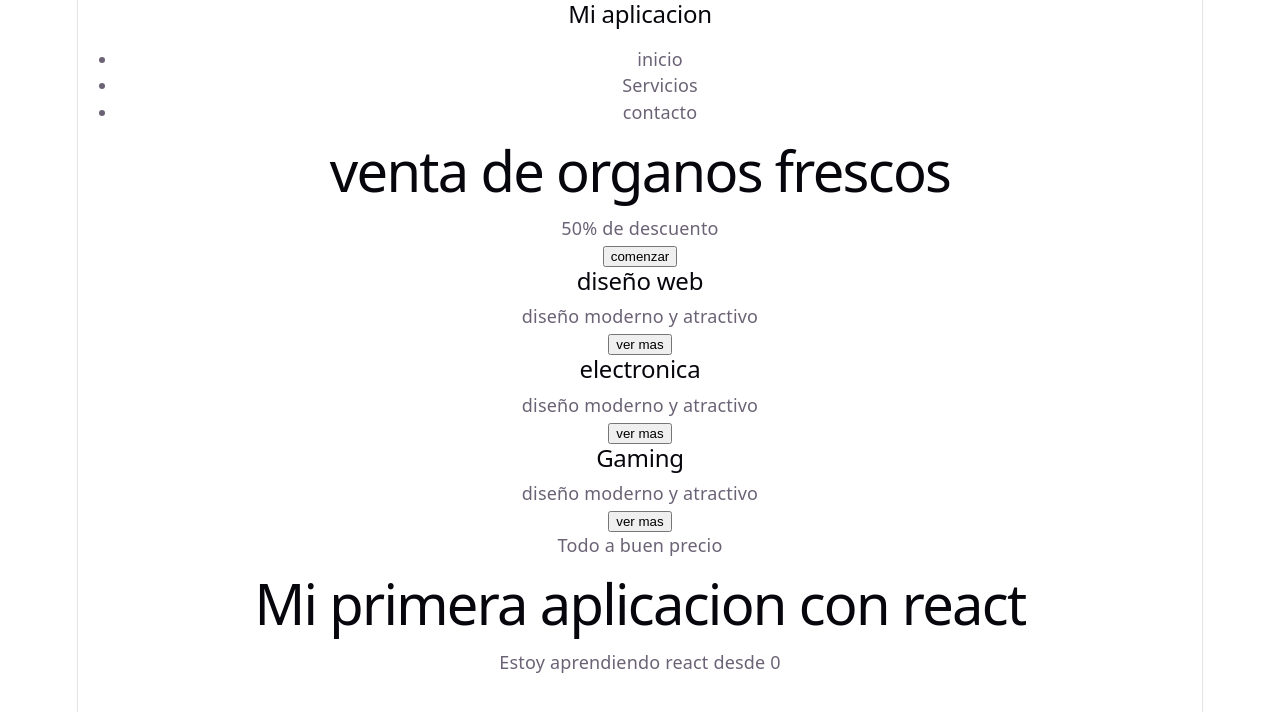
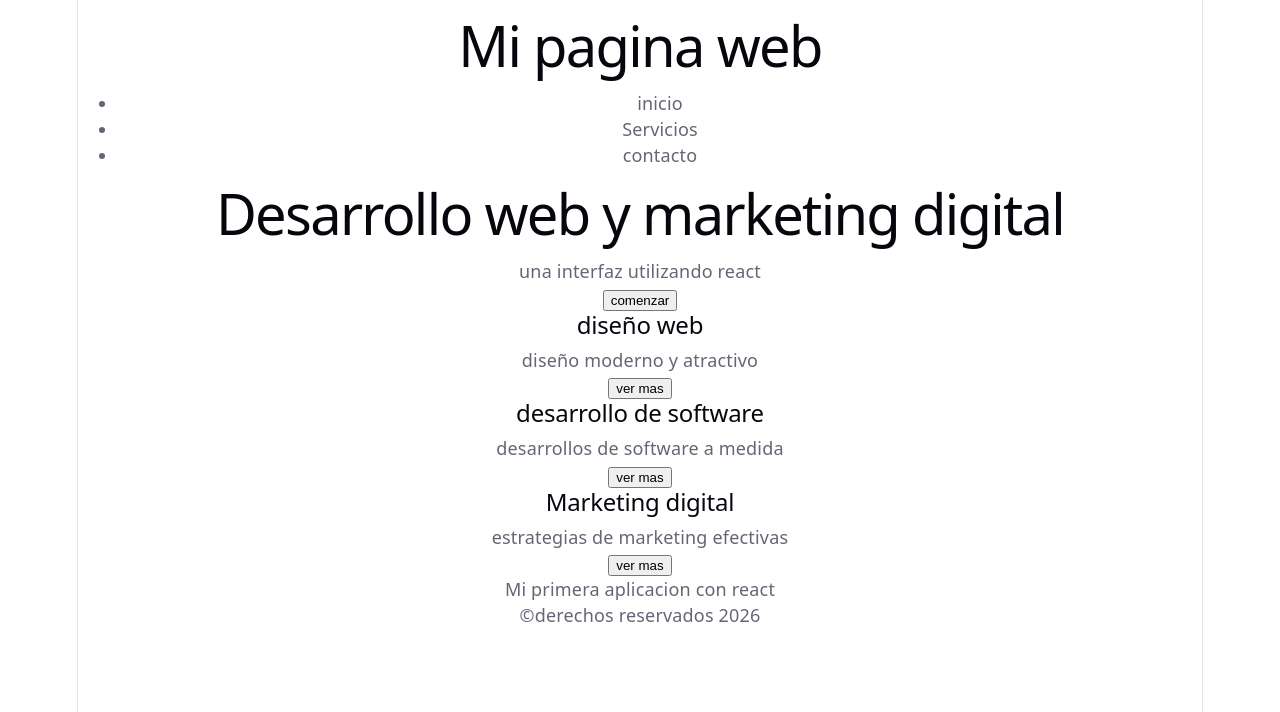
Before and after one commit to JhonCarmona-py/Mi-primera-App, a React (Vite) app: page / in a window 1280 px wide. Shown: the top 712 px of the page. Built offline with nearby package versions, Linux system fonts and the light colour scheme.

Commit message:
cambios realizados

```diff
--- a/src/App.tsx
+++ b/src/App.tsx
@@ -8,27 +8,32 @@ function App(){
 
 return(
   <div>
+    <h1>
+      Mi pagina web
+    </h1>
     <Navbar/>
+
     <Hero/>
     <section>
       <Card
       nombre="diseño web"
       descripcion="diseño moderno y atractivo"
+      info="diseños personalizados con IA a 15% de descuento"
       />
       <Card
-      nombre ="electronica"
-      descripcion="diseño moderno y atractivo"
+      nombre ="desarrollo de software"
+      descripcion="desarrollos de software a medida"
+      info="desarrollos de software a medida para tu negocio"
       />
       <Card
-      nombre="Gaming"
-      descripcion="diseño moderno y atractivo"
+      nombre="Marketing digital"
+      descripcion="estrategias de marketing efectivas"
+      info="estrategias de marketing efectivas para tu negocio"
       />
     </section>
     <Footer/>
-    <h1>
-      Mi primera aplicacion con react
-    </h1>
-    <p>Estoy aprendiendo react desde 0</p>
+
+    <p>&copy;derechos reservados 2026</p>
   </div>
 );
 }
--- a/src/components/Card.jsx
+++ b/src/components/Card.jsx
@@ -1,13 +1,20 @@
-function Card({nombre,descripcion, click}){
-    function click(){
-        alert("esta ingresando a la pagina de " + nombre)
-    }
+import {useState} from "react";
+
+function Card({nombre,descripcion, button, info}){
+    const [estado, setEstado] = useState(false);
+
     return(
-    <article>
-        <h2>{nombre}</h2>
-        <p>{descripcion}</p>
-        <button onClick={click}> ver mas
-        </button>
-    </article>)
+        <article>
+            <h2>{nombre}</h2>
+
+            <p>{descripcion}</p>
+
+            {estado && (<p>{info}</p>)}
+
+            <button onClick={() => setEstado(!estado)}> ver
+                {estado ? " menos" : " mas"}
+            </button>
+
+        </article>);
 }
 export default Card;
--- a/src/components/Footer.jsx
+++ b/src/components/Footer.jsx
@@ -1,7 +1,7 @@
 function footer(){
     return(
     <footer>
-        <p>Todo a buen precio</p>
+        <p>Mi primera aplicacion con react</p>
     </footer>
     );
 }
--- a/src/components/Hero.jsx
+++ b/src/components/Hero.jsx
@@ -5,10 +5,10 @@ function Hero(){
     return(
     <section>
         <h1>
-            venta de organos frescos
+            Desarrollo web y marketing digital
         </h1>
 
-        <p>50% de descuento</p>
+        <p>una interfaz utilizando react</p>
 
         <button onClick={click}> comenzar
         </button>
--- a/src/components/Navbar.jsx
+++ b/src/components/Navbar.jsx
@@ -1,7 +1,7 @@
 function Navbar(){
     return(
         <nav>
-            <h2>Mi aplicacion</h2>
+
             <ul>
                 <li>inicio</li>
                 <li>Servicios</li>
```
